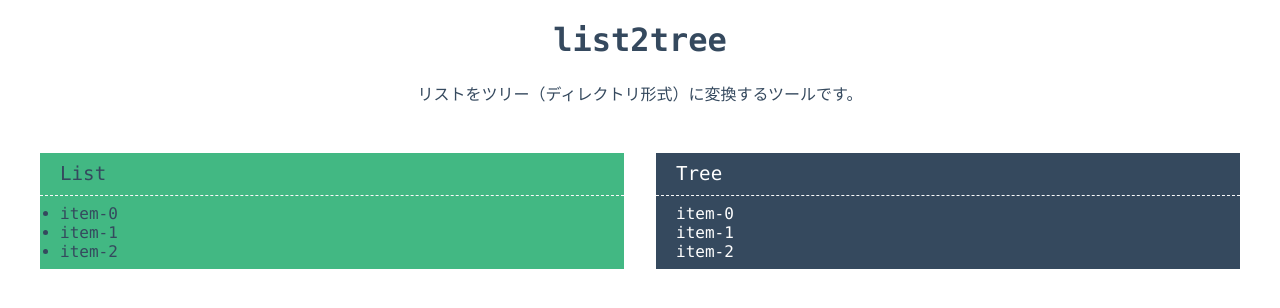
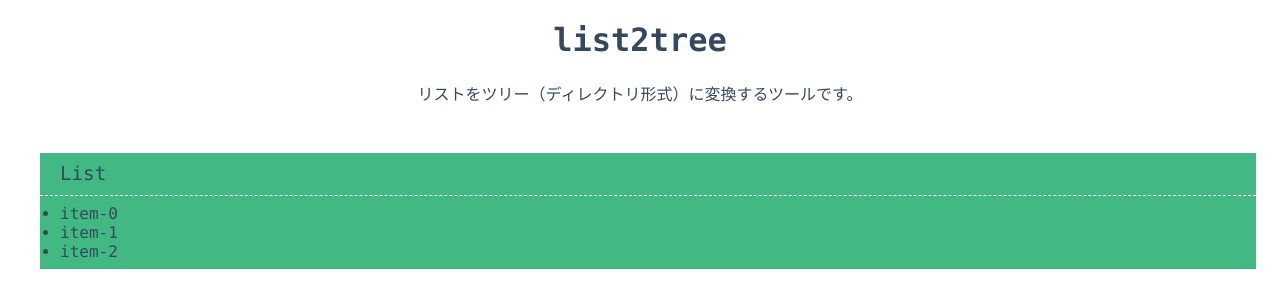
Before and after one commit to freddiefujiwara/wish-to-do-list, a Vue app: page / in a window 1280 px wide. Shown: the top 308 px of the page. Built offline with nearby package versions, Linux system fonts and the light colour scheme; the HTML template or start-up script is replaced by a standard one.

Commit message:
remove tree

```diff
--- a/public/style.css
+++ b/public/style.css
@@ -17,8 +17,8 @@ p#desc {
   margin: 3em auto 0;
 }
 
-#list, #tree {
-  width: 50%;
+#list {
+  width: 100%;
 }
 #app header{
   display: flex;
@@ -36,16 +36,6 @@ p#desc {
 }
 
 
-#tree {
-  background-color: #35495e;
-  color:#fff;
-  margin: 0 2em 0 1em;
-}
-#tree-main {
-  padding: 0.5em 1em 0.5em 20px;
-  margin: 0;
-  font-family: Consolas;
-}
 div[contenteditable] {
   display: list-item;
   outline: none;
--- a/src/App.vue
+++ b/src/App.vue
@@ -12,22 +12,11 @@
       </div>
     </div>
   </div>
-  <div id="tree">
-    <header id="tree-header">
-      Tree
-    </header>
-    <pre id="tree-main">{{ tree }}</pre>
-  </div>
 </template>
 
 <script>
 export default {
   name: 'App',
-  computed: {
-    tree() {
-      return this.items.map(item => item.title).join('\n');
-    }
-  },
   data() {
     return {
       items: [
```
Also changed, not shown: src/components/HelloWorld.vue (deleted, +0 -82 lines).
